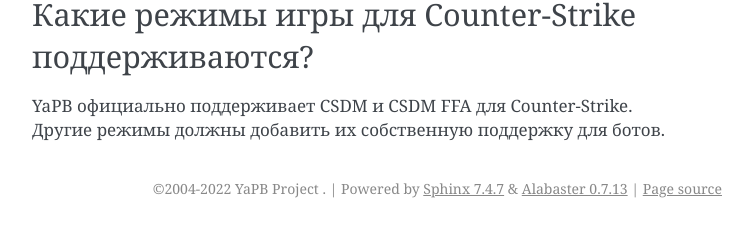
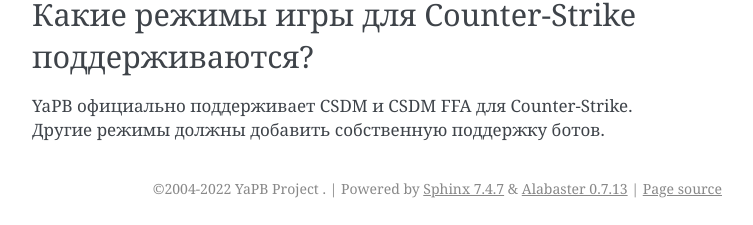
Before and after one commit to yapb/docs, a Sphinx documentation site: the page built from docs/introduction.rst, in a window 1280 px wide and 900 px high, scrolled down 1589 px. Shown: the part 672-897 px from the top of the window, without its empty margins (388-1141 px from the left). Built offline with Sphinx 7.4.7, drawn with Linux system fonts in a browser that asks for light colours; some of the changed text lies outside the part shown.

Commit message:
fix: wording

```diff
--- a/docs/introduction.rst
+++ b/docs/introduction.rst
@@ -61,4 +61,4 @@
 
 Какие режимы игры для Counter-Strike поддерживаются?
 ------------------
-YaPB официально поддерживает CSDM и CSDM FFA для Counter-Strike. Другие режимы должны добавить их собственную поддержку для ботов.
+YaPB официально поддерживает CSDM и CSDM FFA для Counter-Strike. Другие режимы должны добавить собственную поддержку ботов.
```
Also changed, not shown: other parts of docs/introduction.rst (+1 -1 lines).
